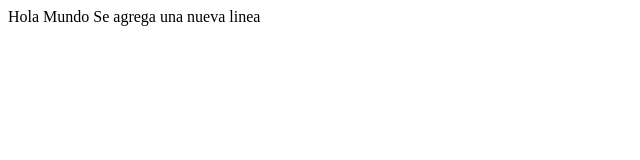
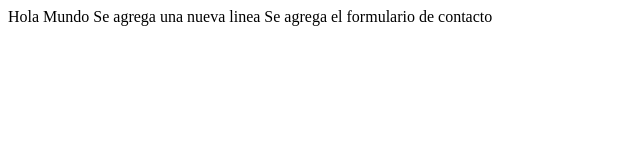
Before and after one commit to SETA48/Prueba-2, a plain HTML site: page Index.html in a window 1280 px wide. Shown: the whole page, without its empty margins (0-640 px from the left). Drawn offline with Linux system fonts and the light colour scheme.

Commit message:
Se agrega el formulario de contacto

```diff
--- a/Index.html
+++ b/Index.html
@@ -9,5 +9,6 @@
 <body>
     Hola Mundo
     Se agrega una nueva linea
+    Se agrega el formulario de contacto
 </body>
 </html>
```
